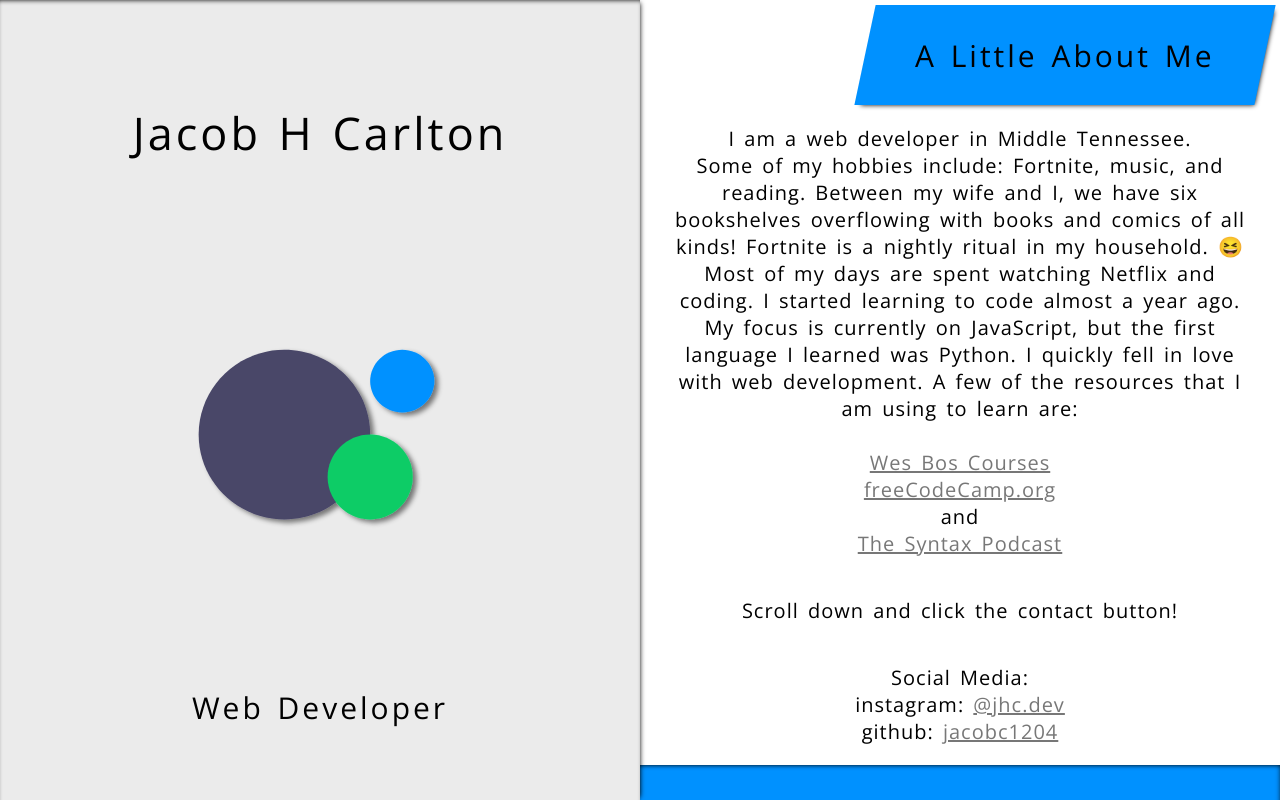
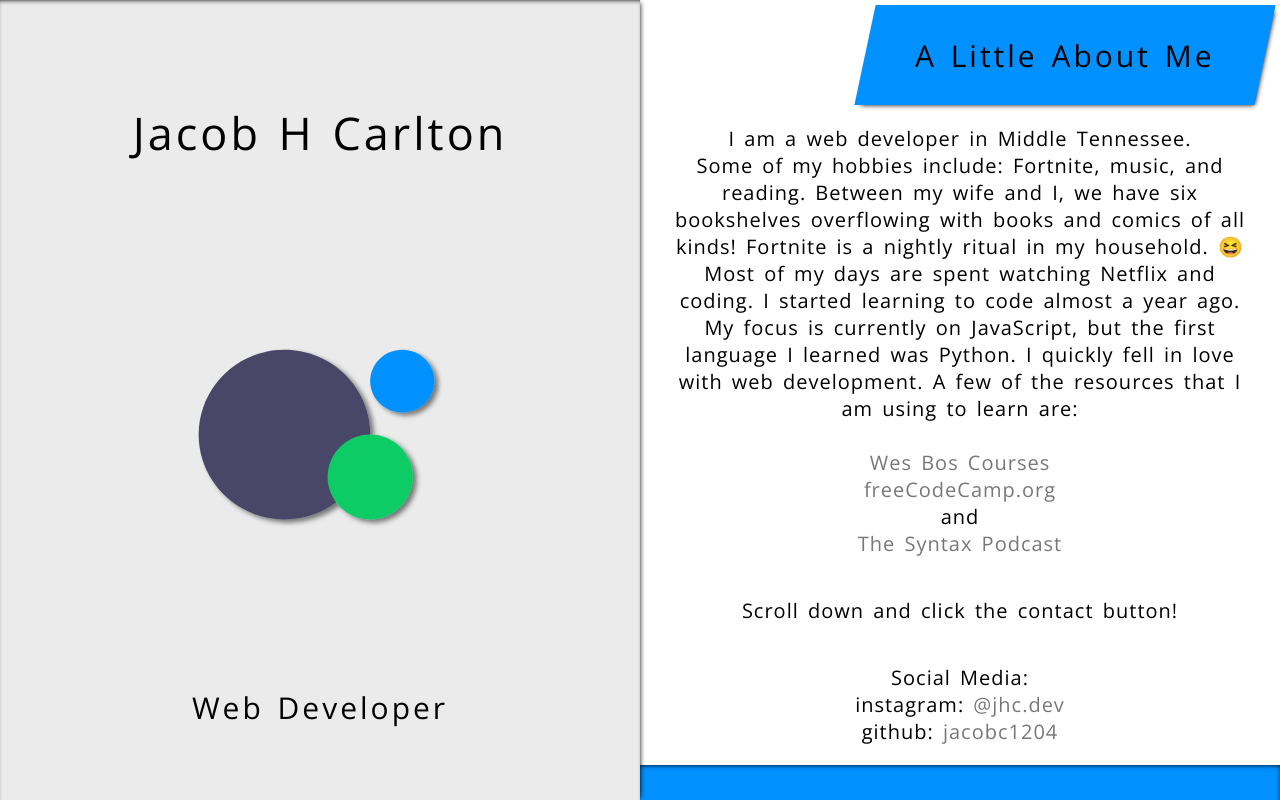
Before and after one commit to jacobc1204/Portfolio, a website: page index.html in a window 1280 px wide. Shown: the top 800 px of the page. Drawn offline with nearby package versions, Linux system fonts and the light colour scheme.

Commit message:
still editing the styles of links

```diff
--- a/style.css
+++ b/style.css
@@ -41,6 +41,10 @@
     margin-left: 10px;
     margin-right: 10px;
     text-align: center;
+}
+
+.block-text a:hover {
+    text-decoration: underline;
 }
 
 .nav-btn .block-text {
@@ -126,7 +130,7 @@ body {
 
 a {
     color: #0008;
-    text-decoration: underline;
+    text-decoration: none;
 }
 
 form {
```
